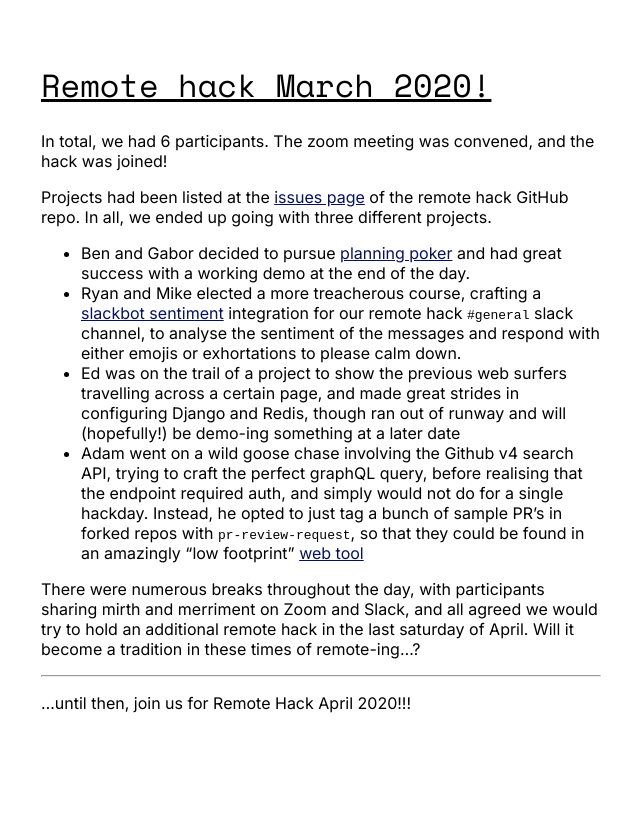
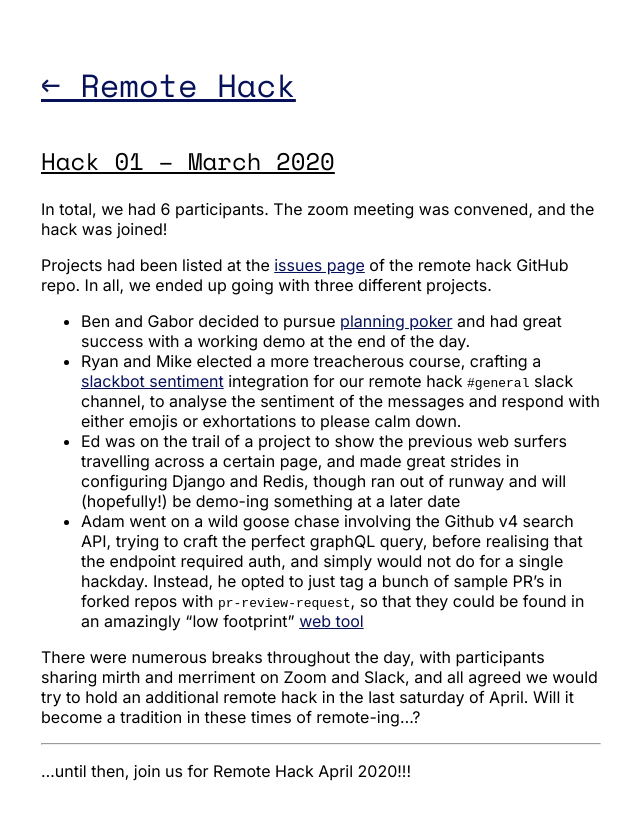
Before and after one commit to remotehack/remotehack.github.io, a Jekyll site: the page built from hacks/01.md, in a window 1280 px wide. Shown: the top 820 px of the page, without its empty margins (319-959 px from the left). Built offline with Jekyll 4.4.1, drawn with Linux system fonts in a browser that asks for light colours; our own code applies the rules of GitHub Pages for plain Markdown files.

```diff
--- a/hacks/01.md
+++ b/hacks/01.md
@@ -1,4 +1,8 @@
-# Remote hack March 2020!
+---
+---
+
+# [&larr; Remote Hack](/)
+## Hack 01 – March 2020
 
 In total, we had 6 participants. The zoom meeting was convened, and the hack was joined!
 
```
